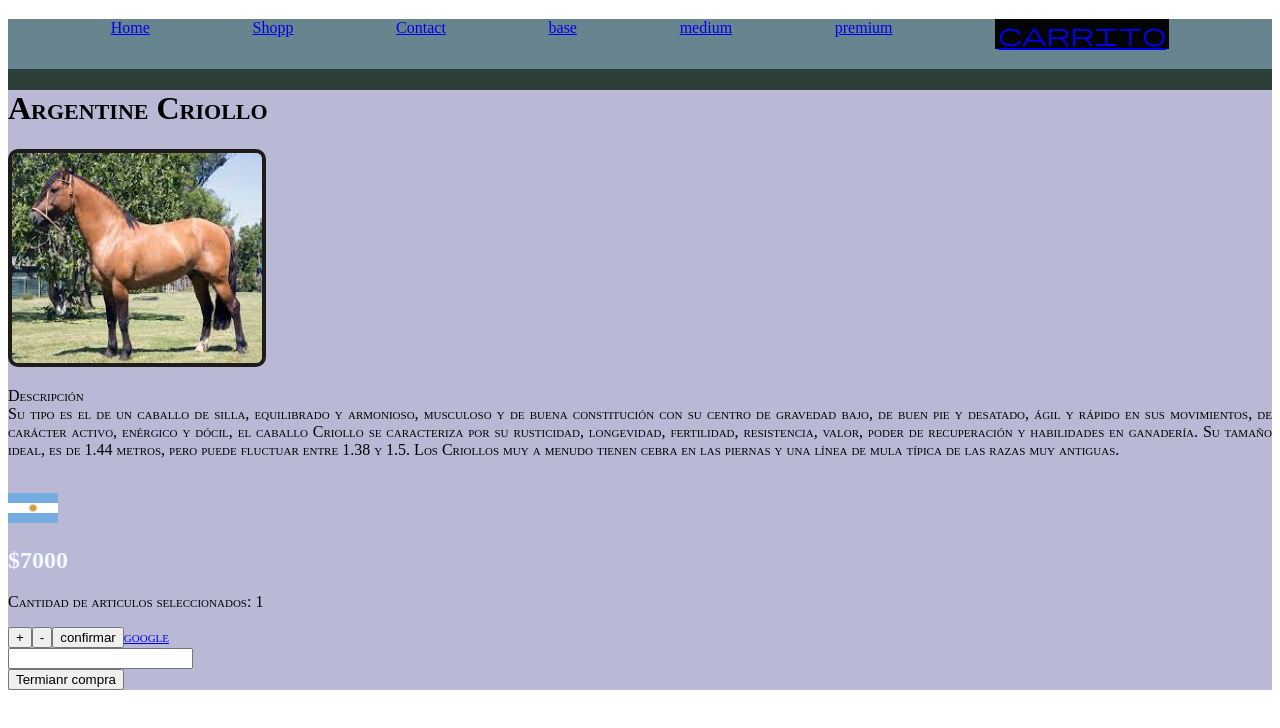
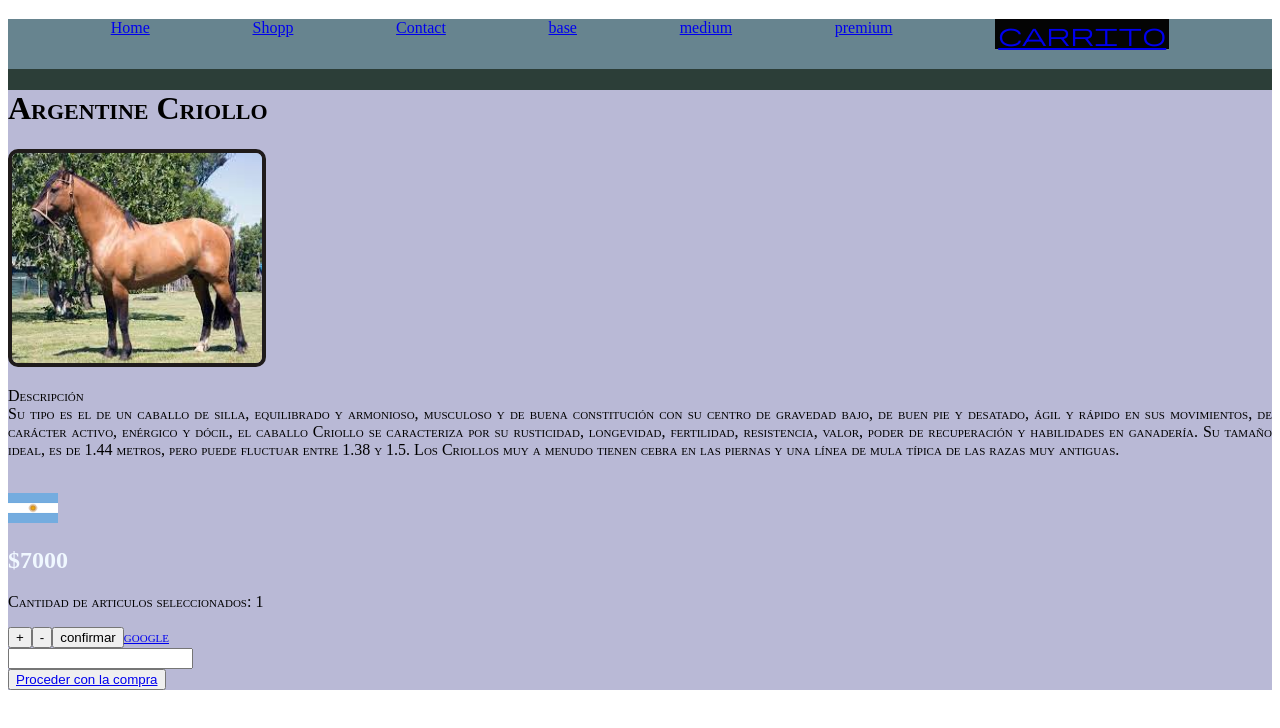
Before and after one commit to juanintelisano/ReactCourseCoder, a React (Create React App) app: page /detail/1 in a window 1280 px wide. Shown: the top 728 px of the page. Built offline with nearby package versions, Linux system fonts and the light colour scheme.

Commit message:
DesafioCorrección1

```diff
--- a/src/components/ItemDetail.js
+++ b/src/components/ItemDetail.js
@@ -2,13 +2,14 @@
 
 import React from 'react'
 import ItemCount from './ItemCount.js'
+import { Link } from 'react-router-dom'
+import {useState} from "react"
 
 
-const OnAdd = (cantidadSeleccioanda)=>{
 
-}
 
-const ItemDetail = ({id, imgURL, tic, title, price, stock,description}) =>  {
+const ItemDetail = ({id, imgURL, tic, title, price, stock,description, initial}) =>  {
+const [cantidadSeleccioanda] = useState(initial)
     return(
         <div className='CaballoC' key="1">
             <h1 >{title} </h1>
@@ -18,10 +19,13 @@ const ItemDetail = ({id, imgURL, tic, title, price, stock,description}) =>  {
             <img src={tic} className="tic"/>
             <h2 className="price">${price}  </h2>
             <ItemCount initial={1} stock={stock} OnAdd={OnAdd}/>
-            <button>Termianr compra</button>
+            <button><Link to="/carrito">Proceder con la compra</Link></button>
         </div>
 
     )
 }
+const OnAdd = (cantidadSeleccioanda)=>{
+    console.log("desde item detail :" +  cantidadSeleccioanda)
+    }
 
 export default ItemDetail
```
